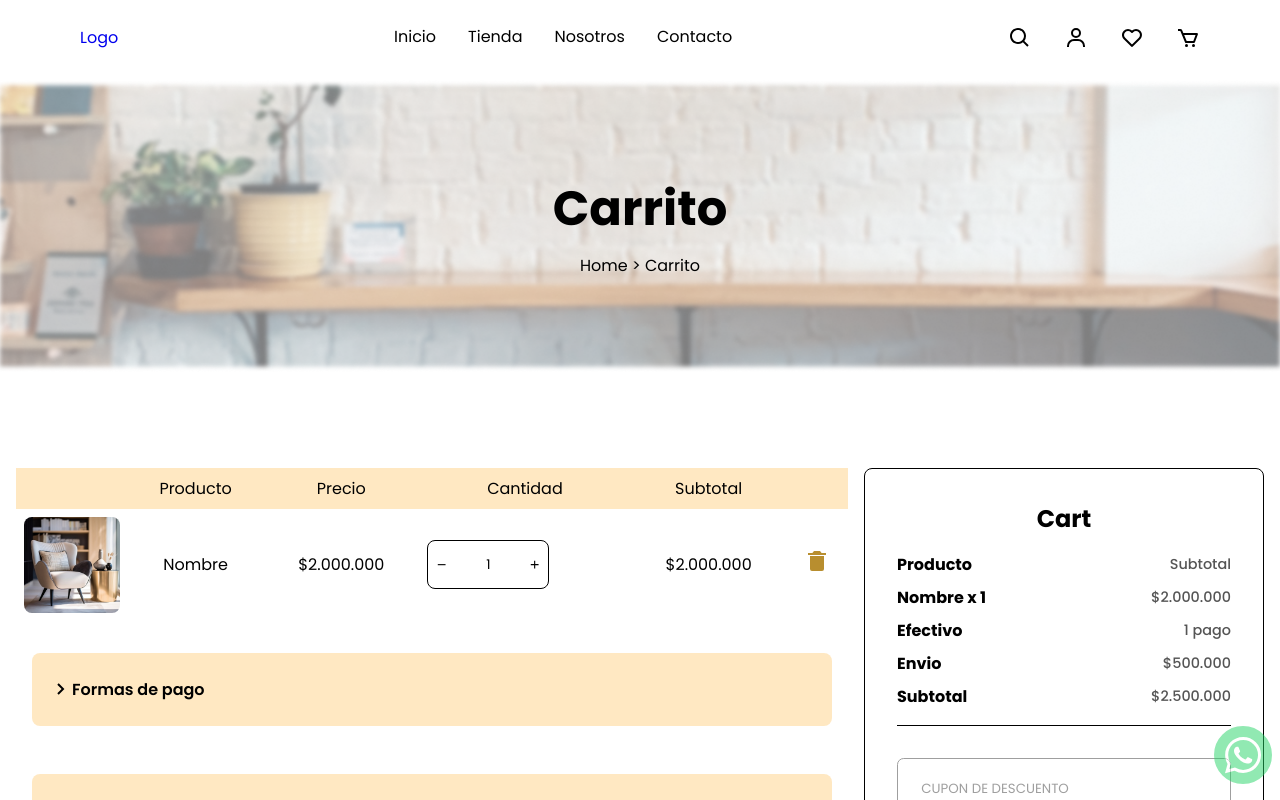
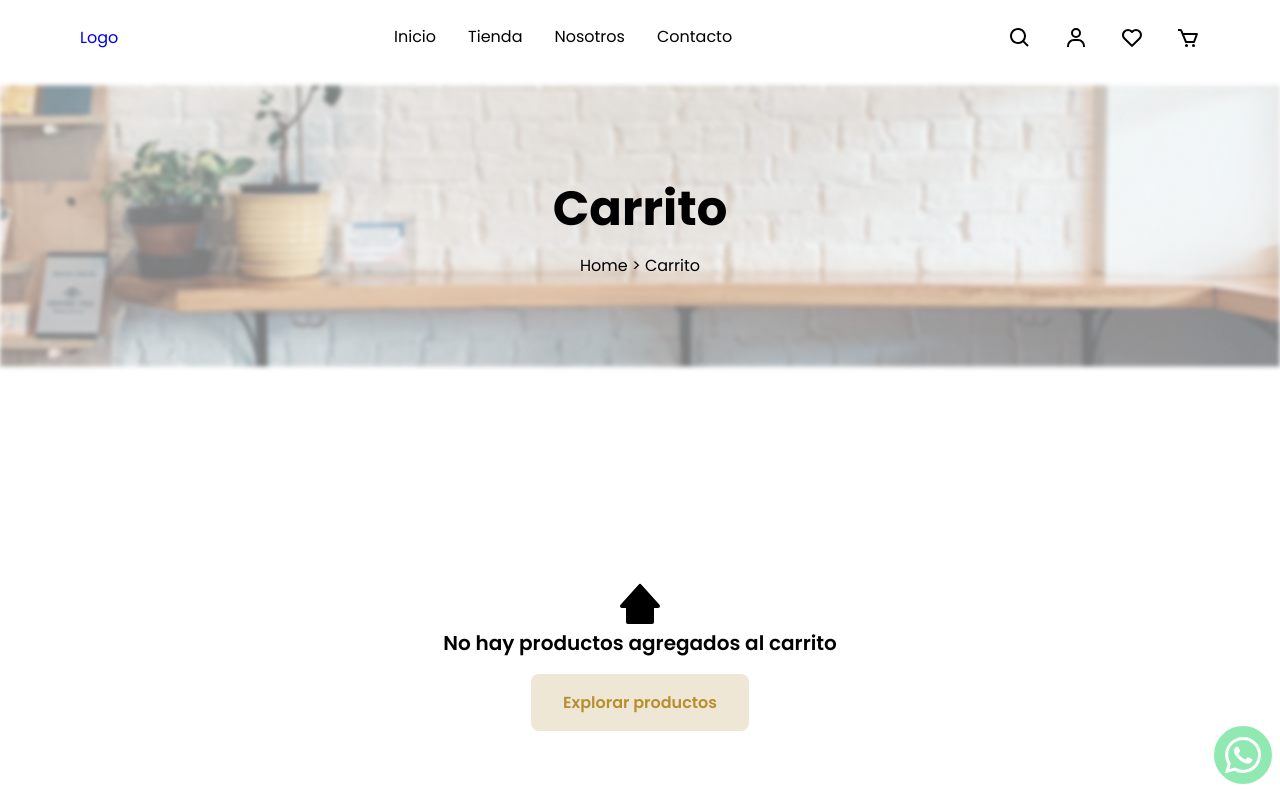
Before and after one commit to ResolveDevContent/resolvedev-ecommerce, a React (Vite) app: page /carrito in a window 1280 px wide. Shown: the top 800 px of the page. Built offline with nearby package versions, Linux system fonts and the light colour scheme; what resolvedev-cart would draw is missing.

Commit message:
empty state

```diff
--- a/src/components/EmptyState.jsx
+++ b/src/components/EmptyState.jsx
@@ -1,11 +1,20 @@
+import { Link } from "react-router-dom"
 import { Home } from "../icons/Icons"
 
-export const EmptyState = ({texto}) => {
+export const EmptyState = ({texto, btn = '', path}) => {
     return (
         <div className="empty-state">
             <div>
                 <Home />
                 <span>{texto}</span>
+                {btn ?
+                    <div className="btn-carrito">
+                        <Link to={path}>
+                            {btn}
+                        </Link>
+                    </div>
+                    : null
+                }
             </div>
         </div>
     )
--- a/src/css/style.css
+++ b/src/css/style.css
@@ -32,7 +32,7 @@ textarea {
 
 .empty-state {
     width: 100%;
-    padding: 10em 3em;
+    padding: 8em 3em;
 }
 
 .empty-state > div {
@@ -49,6 +49,10 @@ textarea {
 .empty-state > div > span {
     font-size: 1.25em;
     font-weight: 600;
+}
+
+.empty-state > div > div {
+    margin-top: 1em;
 }
 
 /* BREADCUMBS ------------------------- */
--- a/src/pages/Cart.jsx
+++ b/src/pages/Cart.jsx
@@ -4,6 +4,7 @@ import { CartDetails } from '../components/CartDetails'
 import { CartProducts } from '../components/CartProducts'
 import { CartFeatures } from '../components/CartFeatures'
 import { useEffect } from 'react'
+import { EmptyState } from '../components/EmptyState'
 
 export const Cart = () => {
 
@@ -20,6 +21,8 @@ export const Cart = () => {
         <>
             <Breadcumb titulo={"Carrito"} breadcumb={"Home > Carrito"}/>
             <section className="cart">
+                {products.length > 0 ?
+                    <>
                         <article>
                             <CartProducts products={products}/>
                             <CartFeatures titulo={"Formas de pago"} id={"pay"}>
@@ -94,6 +97,11 @@ export const Cart = () => {
                         <aside>
                             <CartDetails />
                         </aside>
+                    </>
+                    : <EmptyState texto={"No hay productos agregados al carrito"}
+                        btn='Explorar productos'
+                        path='/tienda'/>
+                }
             </section>
         </>
     )
```
Lines whose indentation alone changed are shown as unchanged.
